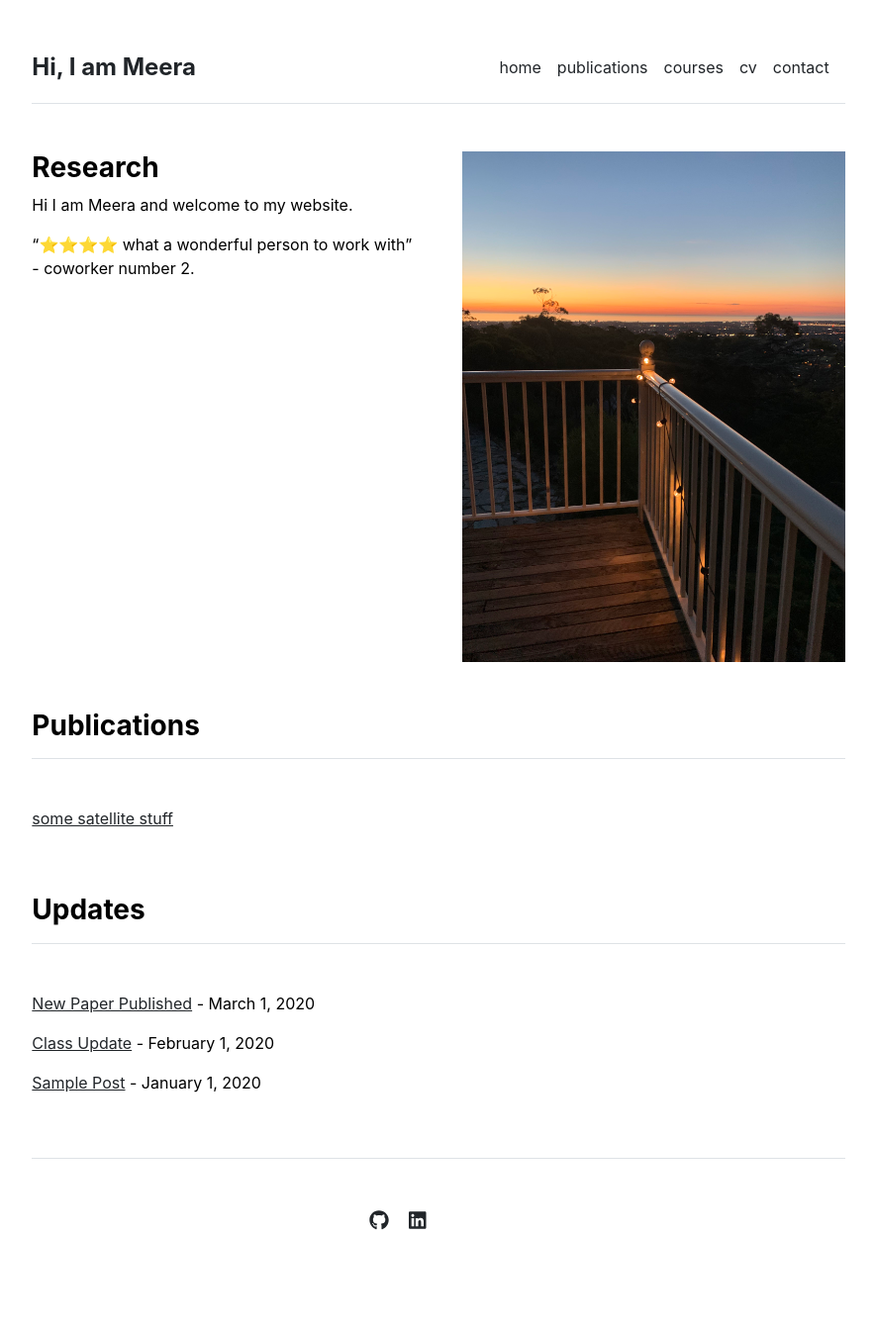
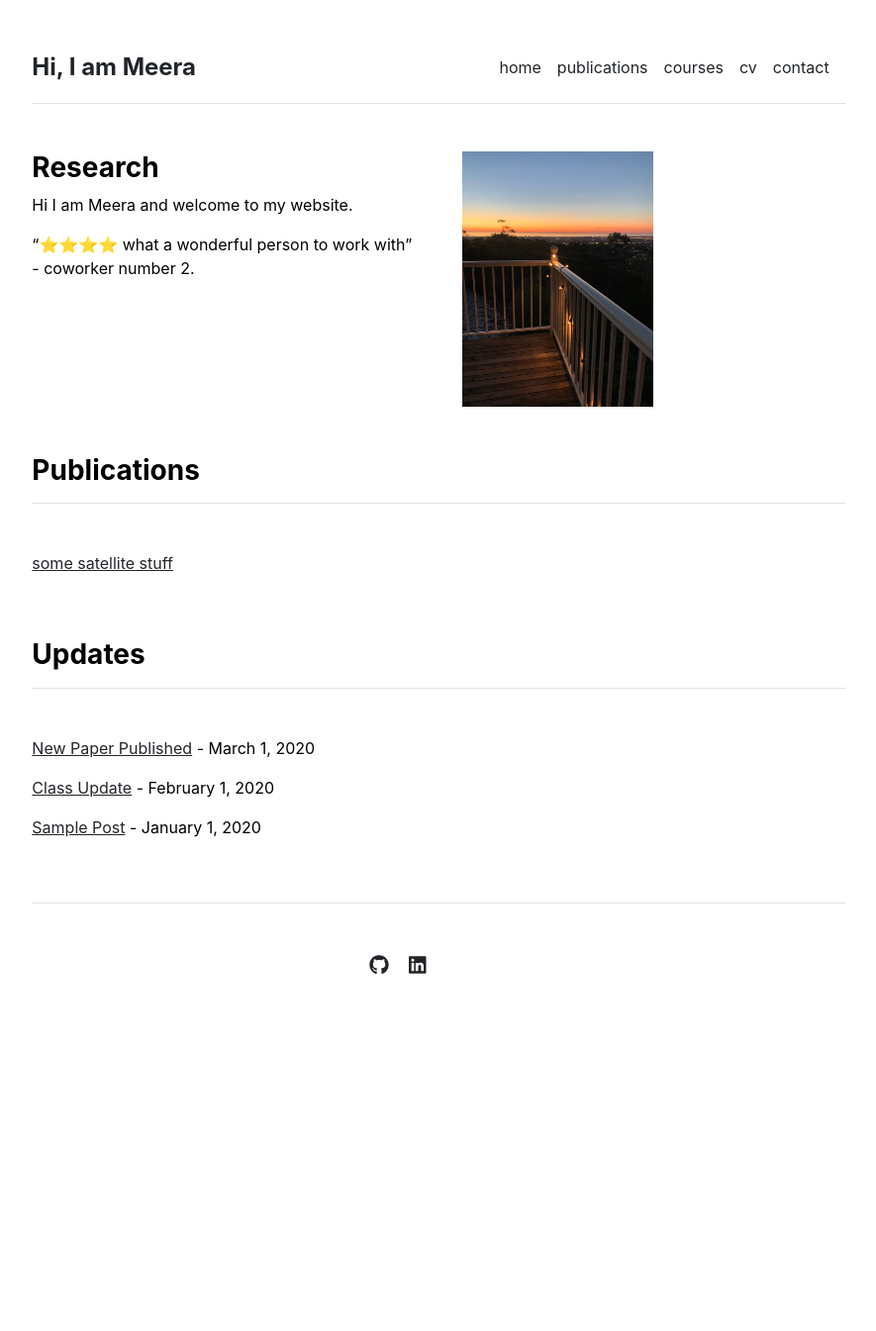
Before and after one commit to astrogirl1/astrogirl1, a Jekyll site: the page built from index.md, in a window 1280 px wide. Shown: the whole page at 99% size, without its empty margins (197-1082 px from the left). Built offline with Jekyll 4.4.1, drawn with Linux system fonts in a browser that asks for light colours; after the commit the page ends 1087 px from its top, so only the background shows below that.

Commit message:
changed image width

```diff
--- a/_layouts/home.html
+++ b/_layouts/home.html
@@ -8,7 +8,7 @@
     {{ content }}
   </div>
   <div class="col-md-6">
-    <img src="{{ site.github.url }}/assets/img/sample.jpg" alt="Home" width="100%">
+    <img src="{{ site.github.url }}/assets/img/sample.jpg" alt="Home" width="50%">
   </div>
 </div>
 
```
